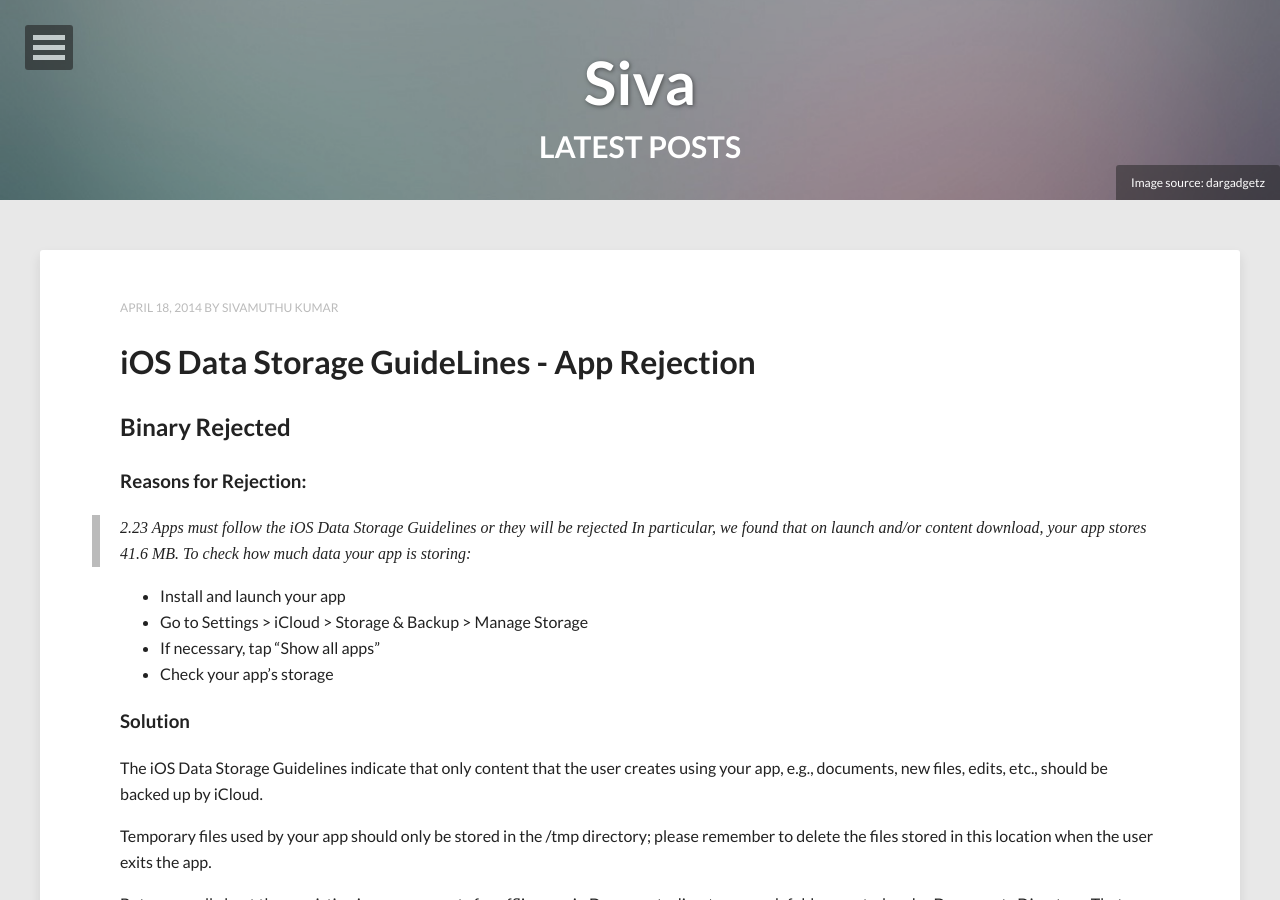
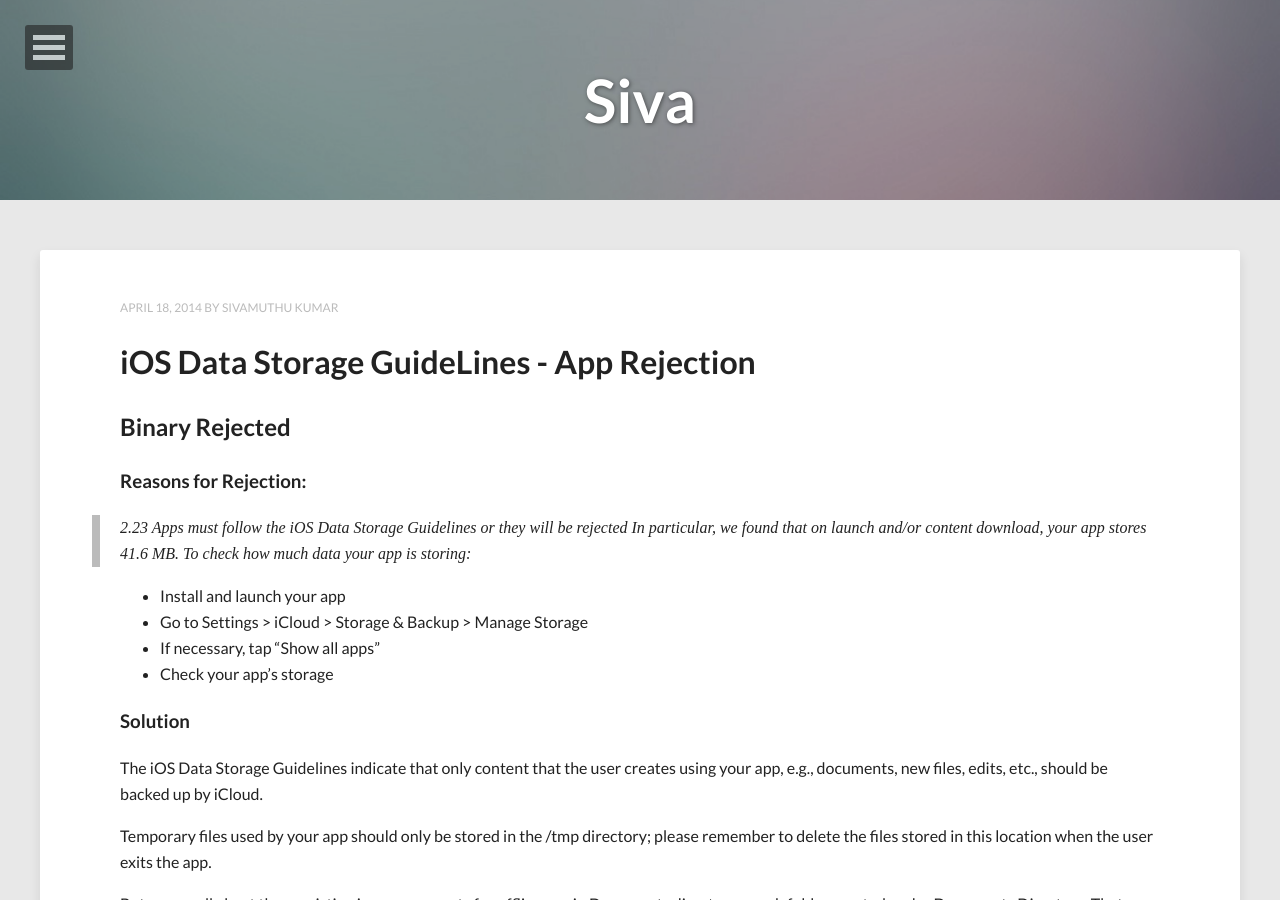
Before and after one commit to premsn/ksivamuthu.github.io, a Jekyll site: the page built from index.html, in a window 1280 px wide and 900 px high. Built offline with Jekyll 4.4.1, drawn with Linux system fonts in a browser that asks for light colours; nearby versions of some CDN libraries; the list of posts is cut into pages by our own code.

```diff
--- a/_includes/navigation.html
+++ b/_includes/navigation.html
@@ -10,7 +10,6 @@
 					<h4>{{ site.owner.name }}</h4>
 					<p>{{ site.owner.bio }}</p>
 				</li>
-				<li><a href="{{ site.url }}/about/">Learn More</a></li>
 				{% if site.owner.email %}<li>
 					<a href="mailto:{{ site.owner.email }}"><i class="icon-envelope"></i> Email</a>
 				</li>{% endif %}
--- a/index.html
+++ b/index.html
@@ -1,12 +1,10 @@
 ---
 layout: post-index
-title: Latest Posts
+title:
 description: "Describe this nonsense."
 tags: [Jekyll, theme, themes, responsive, blog, modern]
 image:
   feature: abstract-1.jpg
-  credit: dargadgetz
-  creditlink: http://www.dargadgetz.com/ios-7-abstract-wallpaper-pack-for-iphone-5-and-ipod-touch-retina/
 ---
 
 {% for post in paginator.posts %}
```
